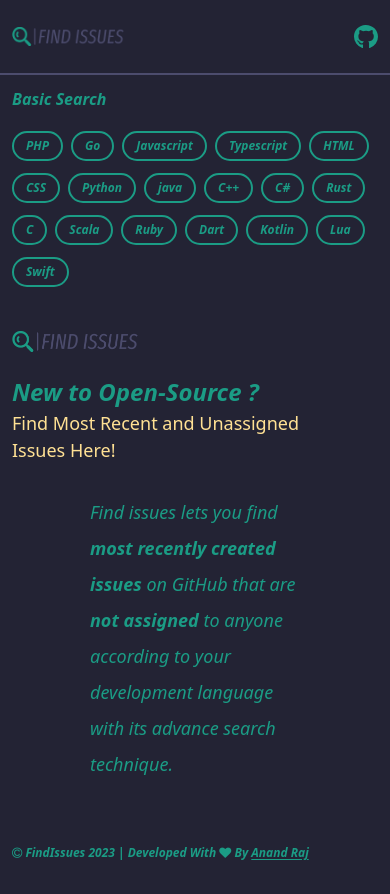
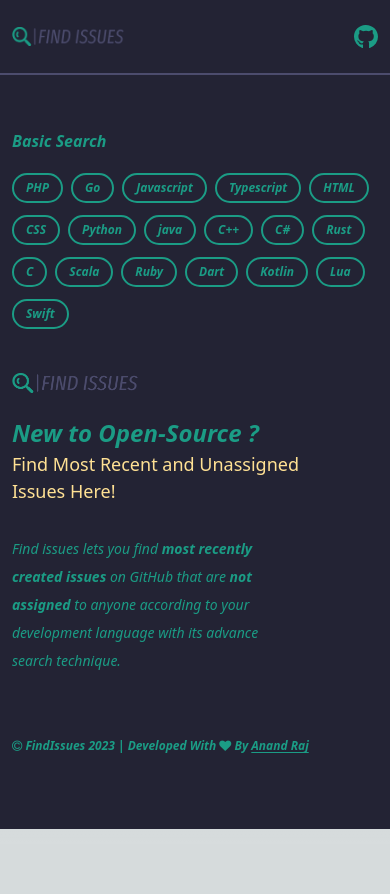
Before and after one commit to anand346/findissues, a Next.js app: page / in a window 390 px wide. After the commit the page ends 844 px from the top, so only its background shows below. Built offline with nearby package versions, Linux system fonts and the light colour scheme.

Commit message:
fixed content padding from left

```diff
--- a/pages/index.js
+++ b/pages/index.js
@@ -12,7 +12,7 @@ export default function Home() {
             <Image unoptimized={true} className = "w-[150px] md:w-[200px] mt-[20px] md:mt-[70px] p-3 md:p-0 md:ml-[90px] mb-[10px] md:mb-[30px] " src = "/images/logo.png" width = {100} height = {100} alt = "findissues logo" />
             <h1 className = "pl-3 md:p-0 md:ml-[90px] italic font-semibold text-[24px] md:text-[36px] text-main_primary">New to Open-Source ?</h1>
             <p className = "pl-3 md:p-0 md:ml-[90px] text-main_yellow text-[18px] md:text-[22px] mb-[30px] mr-[90px] ">Find Most Recent and Unassigned Issues Here!</p>
-            <p className = "text-[18px] ml-[90px] text-main_primary italic leading-loose mr-[90px] mb-[50px]">Find issues lets you find <b>most recently created issues</b> on GitHub that are <b>not assigned</b> to anyone according to your development language with its advance search technique.</p>
+            <p className = "text-[14px] md:text-[18px] pl-3 md:p-0 md:ml-[90px] text-main_primary italic leading-loose mr-[90px] mb-[50px]">Find issues lets you find <b>most recently created issues</b> on GitHub that are <b>not assigned</b> to anyone according to your development language with its advance search technique.</p>
             <p className = "mt-auto p-3 md:p-0 md:ml-[90px] mb-[20px] text-main_primary italic font-semibold text-[12px] md:text-[18px]"><i className="fa fa-copyright" aria-hidden="true"></i> FindIssues {new Date().getFullYear()} | Developed With <i className="fa fa-heart" aria-hidden="true"></i> By <Link href = "https://github.com/anand346" className = "underline-offset-2 underline">Anand Raj</Link></p>
         </div>
     </>
```
